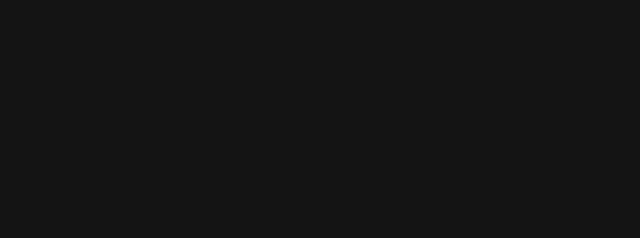
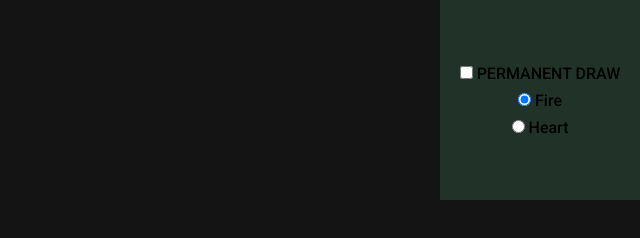
Before and after one commit to Mix1e/beginner-dom-demo, a plain HTML site: page index.html in a window 1280 px wide. Shown: the whole page, without its empty margins (640-1280 px from the left). Drawn offline with Linux system fonts and the light colour scheme.

Commit message:
add panel

```diff
--- a/css/style.css
+++ b/css/style.css
@@ -22,6 +22,24 @@ body {
     position: relative;
     overflow: hidden;
     cursor: pointer;
+}
+
+.panel {
+    display: flex;
+    flex-direction: column;
+    gap: 0.5rem;
+
+    justify-content: center;
+    align-items: center;
+    position: absolute;
+
+    right: 0;
+
+    z-index: 2;
+    width: 200px;
+    height: 200px;
+    background-color: rgba(46, 85, 65, 0.49);
+    overflow: hidden;
 }
 
 .img {
--- a/index.html
+++ b/index.html
@@ -10,6 +10,22 @@
   <link rel="stylesheet" type="text/css" href="css/style.css">
 </head>
 <body>
+    <div class="panel">
+        <div>
+            <input type="checkbox" id="drawCheck">
+            <label for="drawCheck"> PERMANENT DRAW </label>
+        </div>
+
+        <div>
+            <input type="radio" id="fireImg" name="r" value=fire checked>
+            <label for="fireImg">Fire</label>
+        </div>
+
+        <div>
+            <input type="radio" id="heartImg" name="r" value=heart>
+            <label for="heartImg">Heart</label>
+        </div>
+    </div>
     <div class="container js-container row">
     </div>
     <script src="js/main.js" defer></script>
--- a/js/main.js
+++ b/js/main.js
@@ -3,6 +3,9 @@ const container
 
 container.addEventListener('mousemove',
     (event) => {
+        if (!document.getElementById('drawCheck')?.checked) {
+            return;
+        }
         const posX = event.offsetX;
         // console.log('posX: ' + posX);
 
@@ -12,7 +15,9 @@ container.addEventListener('mousemove',
         const img = document.createElement('img');
         img.classList.add('img');
 
-        img.src = 'img/fire.png';
+        const imgName = document.querySelector('input[name="r"]:checked')?.value
+
+        img.src = `img/${imgName}.png`;
         img.style.left = posX + 'px';
         img.style.top = posY + 'px';
         container.append(img);
```
